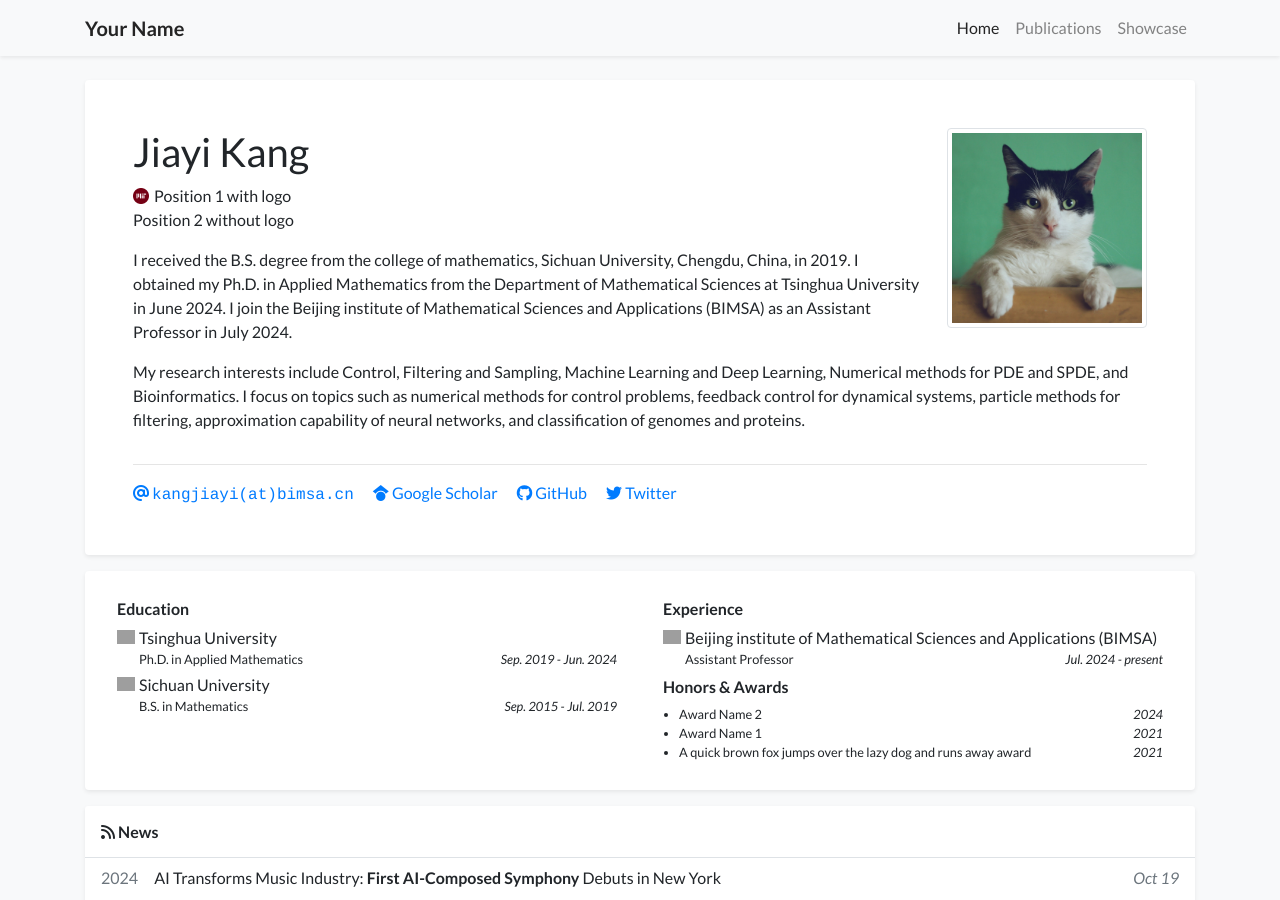
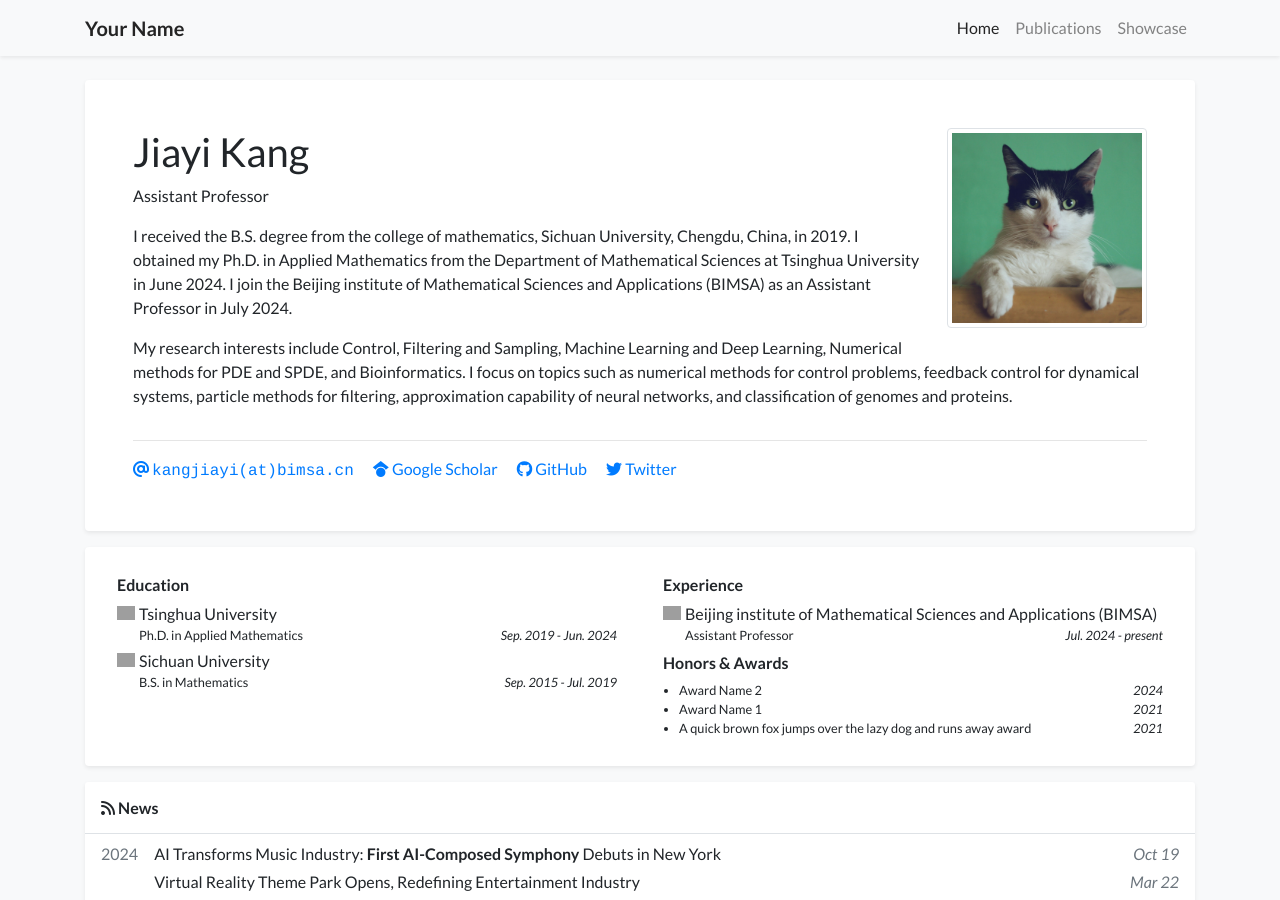
Before and after one commit to Jykang000666/.github.io, a Jekyll site: the page built from index.html, in a window 1280 px wide and 900 px high. Built offline with Jekyll 4.4.1, drawn with Linux system fonts in a browser that asks for light colours; nearby versions of some CDN libraries; a style sheet for code colours, icons or effects is not loaded; grey boxes are pictures that could not be loaded.

Commit message:
Update profile.yml

```diff
--- a/_data/profile.yml
+++ b/_data/profile.yml
@@ -3,9 +3,9 @@ secondary_name: ""
 navbar_name: "Your Name"
 
 positions:
-- logo: /assets/images/badges/MIT_Social_circle.png  # Logo is optional
-  name: Position 1 with logo
-- name: Position 2 without logo
+#- logo: /assets/images/badges/MIT_Social_circle.png  # Logo is optional
+#  name: Position 1 with logo
+- name: Assistant Professor
 
 
 email: "kangjiayi@bimsa.cn"
```
